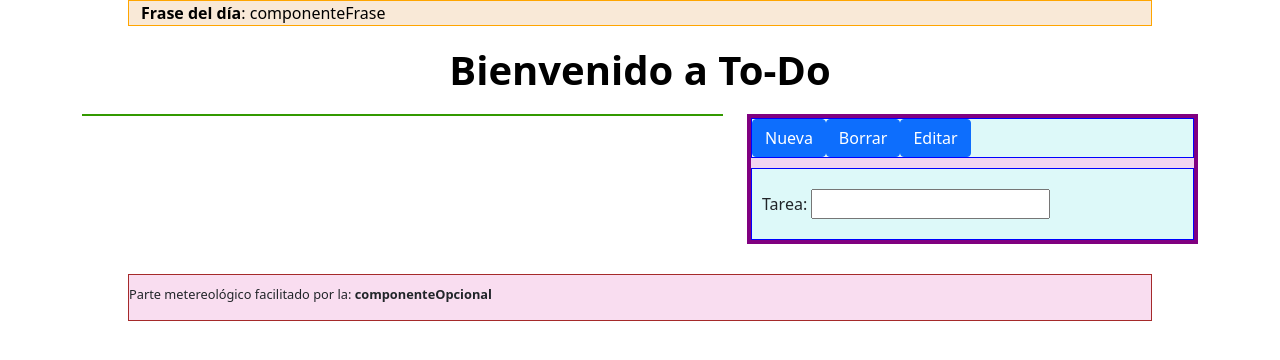
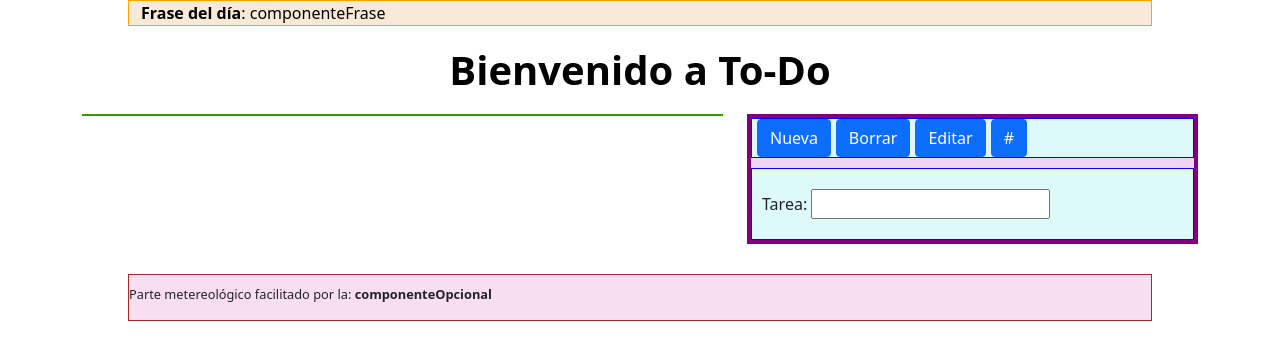
Before and after one commit to atmsDAWDAMAlicante/PruebaDesarrolladorJunior, a Vue app in the folder frontend/: page / in a window 1280 px wide. Shown: the top 360 px of the page. Built offline with nearby package versions, Linux system fonts and the light colour scheme; no server answers.

Commit message:
Metodo actualizarTareas en eventBus: prueba de conexión

```diff
--- a/frontend/src/components/botones.vue
+++ b/frontend/src/components/botones.vue
@@ -1,4 +1,5 @@
 <script>
+import eventBus from '../eventBus';
 export default{
     name: "componenteBotones",
     components:{
@@ -10,8 +11,11 @@ export default{
         }
     },
     methods:{
-        prueba(){
-            return this.pruebaBotones
+            limpiarConsola(){ // ¡¡IMPRESCINDIBLE!!
+                console.clear();
+            },
+            refrescarLista(){ // Por el momento es un método de prueba para eventBus.js
+                eventBus.actualizarTareas();
         }
     }
 
@@ -22,7 +26,8 @@ export default{
     <div>
         <button class="btn btn-primary"> Nueva</button>
         <button class="btn btn-primary"> Borrar</button>
-        <button class="btn btn-primary"> Editar</button>
+        <button class="btn btn-primary" @click="refrescarLista"> Editar</button>
+        <button class="btn btn-primary" @click="limpiarConsola"> #</button>
     </div>
 </template>
 
@@ -30,5 +35,7 @@ export default{
     div{
         background-color: rgb(221, 249, 249);
         border:1px solid blue;
-        margin-bottom: 10px;}
+        margin-bottom: 10px;
+        }
+    button{margin-left:5px;}
 </style>
--- a/frontend/src/components/lista.vue
+++ b/frontend/src/components/lista.vue
@@ -1,4 +1,6 @@
 <script>
+import eventBus from '../eventBus';
+import { watch } from 'vue';
 export default{
     name: "componenteLista",
     components:{
--- a/frontend/src/eventBus.js
+++ b/frontend/src/eventBus.js
@@ -1,7 +1,33 @@
 import { reactive } from 'vue';
 
 const eventBus = reactive({
-  tareas: [], // El estado que compartimos
+    // Variables de estado
+    tareas: [],
+    idTarea: 0,
+    descripcionTarea: "",
+
+    // Métodos a compartir
+    metodoPrueba(){
+        console.log("Funciona");
+    },
+    // Método actualizarTareas para que se ejecute cuando se cargue el componente
+    // lista (que contiene la lista de tareas, por tanto tendrá que mostrarlas) y
+    // también se tendrá que ejecutar cuando se completen las acciones CRUD para
+    // mostrar en la lista los cambios efectuados.
+    actualizarTareas(){
+        console.log("2Actualizar tareas");
+        fetch('http://localhost/PruebaDesarrolladorJunior/data/tareas.json')
+        .then((response)=>response.json())
+        .then((data)=>{
+            console.log(data)
+            let resultado = "AAAAAAA";
+            for (let elem of data){
+                resultado += `<input type='radio' name='numeros' name=''/>${elem.descripcion}<br />`
+            }
+            return resultado;
+        })
+    }
+
 });
 
 export default eventBus;
```
